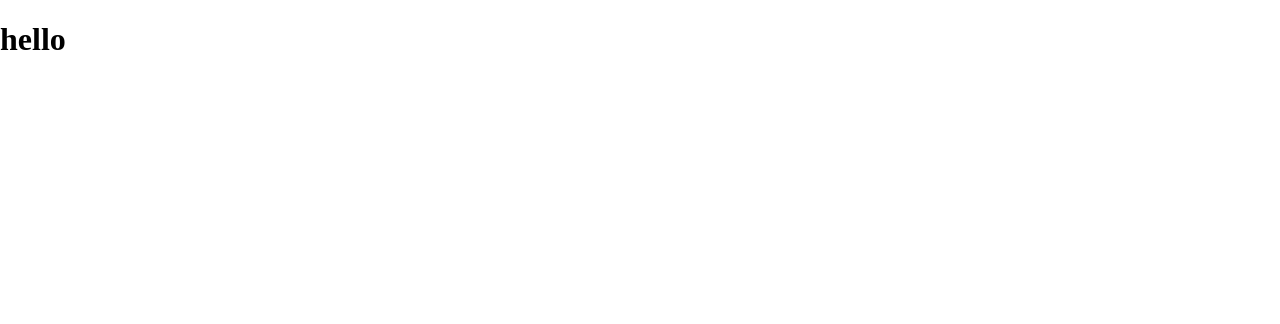
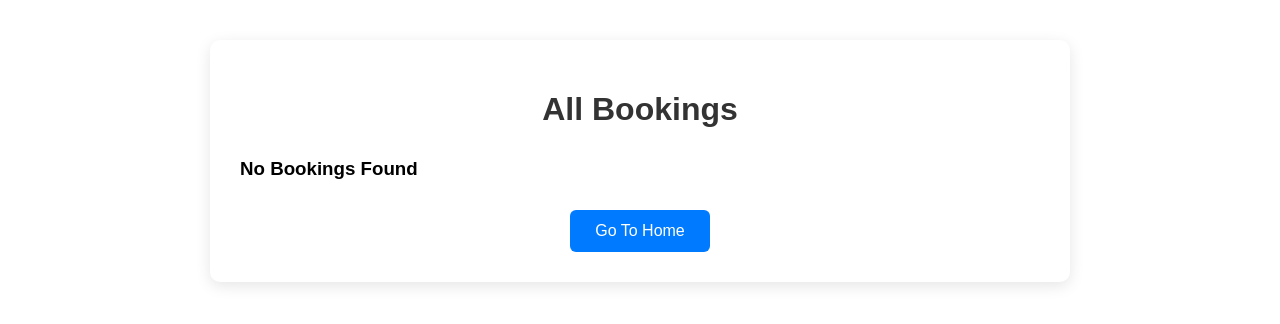
Before and after one commit to Taruari/car, a React (Vite) app: page /bookings in a window 1280 px wide. Shown: the top 324 px of the page. Built offline with nearby package versions, Linux system fonts and the light colour scheme.

Commit message:
booking part

```diff
--- a/src/App.jsx
+++ b/src/App.jsx
@@ -5,7 +5,7 @@ import { Home } from "./Home";
 import { About } from "./About";
 import { Hotels } from "./Hotels";
 import { Login } from "./Login";
-import { MyBookings } from "./Bookings";
+import { Bookings } from "./Bookings";
 import { Signup } from "./Signup";
 import { Contact} from "./Contact";
 import { Rooms} from "./Rooms";
@@ -23,13 +23,14 @@ function App() {
         <Route path="/about" element={<About />} />
         <Route path="/hotels" element={<Hotels />} />
         <Route path="/login" element={<Login />} />
-        <Route path="/bookings" element={<MyBookings />} />
+        <Route path="/bookings" element={<Bookings />} />
         <Route path="/signup" element={<Signup />} />
         <Route path="/contact" element={<Contact />} />
           <Route path="/rooms" element={<Rooms />} />
         <Route path="/rooms/2" element={<RoomsSecond/>} />
         <Route path="/rooms/3" element={<RoomsThird/>} />
         <Route path="/rooms/4" element={<RoomsFourth/>} />
+
       </Routes>
     </div>
   );
--- a/src/Bookings.jsx
+++ b/src/Bookings.jsx
@@ -1,10 +1,102 @@
-import "./index.css";
-import { BrowserRouter } from "react-router-dom";
+import { useLocation, useNavigate } from "react-router-dom";
+import { useEffect, useState } from "react";   // ⭐ ADDED useState
 
- export function MyBookings() {
-return (
-<div>
-<h1>hello</h1>
+export function Bookings(){
+
+const location = useLocation();
+const data = location.state;
+const navigate = useNavigate();
+
+/* ⭐ ADDED: state to store all bookings */
+const [bookings,setBookings] = useState(()=>{
+return JSON.parse(localStorage.getItem("bookings")) || [];
+});
+
+function formatDate(date){
+return new Date(date).toLocaleDateString("en-GB");
+}
+
+/* ⭐ MODIFIED: useEffect to save booking and update list */
+useEffect(()=>{
+
+if(data){   // ⭐ ADDED safety check
+
+const { hotel, room, searchData } = data;
+
+const newBooking = {
+id: Date.now(),
+hotel,
+room,
+searchData
+};
+
+/* ⭐ ADDED: merge old bookings + new booking */
+const updatedBookings = [...bookings,newBooking];
+
+/* ⭐ ADDED: update state */
+setBookings(updatedBookings);
+
+/* ⭐ ADDED: save to localStorage */
+localStorage.setItem(
+"bookings",
+JSON.stringify(updatedBookings)
+);
+
+}
+
+// eslint-disable-next-line
+},[]);
+
+return(
+
+<div className="booking-container">
+
+<h1>All Bookings</h1>  {/* ⭐ MODIFIED title */}
+
+{/* ⭐ ADDED: show message if no bookings */}
+{bookings.length === 0 ? (
+<h3>No Bookings Found</h3>
+) : (
+
+/* ⭐ MODIFIED: show all bookings from state */
+bookings.map(b=>(
+<div className="booking-card" key={b.id}>
+
+<h2>{b.hotel?.name}</h2>
+
+<p><b>Location:</b> {b.hotel?.location}</p>
+
+<p><b>Room:</b> {b.room?.name}</p>
+
+<img
+src={b.room?.images[0]}
+alt={b.room?.name}
+width="200"
+/>
+
+<p><b>Check-in:</b> {formatDate(b.searchData?.checkin)}</p>
+
+<p><b>Check-out:</b> {formatDate(b.searchData?.checkout)}</p>
+
+<p><b>Guests:</b> {b.searchData?.guests}</p>
+
 </div>
-  );
+))
+
+)}
+
+<div className="booking-actions">
+
+<button
+className="home-btn"
+onClick={()=>navigate("/")}>
+Go To Home
+</button>
+
+</div>
+
+</div>
+
+)
+
 }
--- a/src/Hotels.jsx
+++ b/src/Hotels.jsx
@@ -70,9 +70,9 @@ const hotels = [
              <span className="price">₹{hotel.price}/night</span>
               <span className="rating">⭐ {hotel.rating}</span>
                    </div>
-                 <Link to="/rooms" state={{ hotel }}>
-                     <button className="book-btn">View Rooms</button>
-                    </Link>
+                <Link to="/rooms" state={{ hotel: hotel, searchData: searchData }}>
+                 <button className="book-btn">View Rooms</button>
+                 </Link>
                   </div>
                     </div>
                   ))
--- a/src/Rooms.jsx
+++ b/src/Rooms.jsx
@@ -1,11 +1,12 @@
 import "./index.css";
-import { useLocation } from "react-router-dom";
+import { useLocation, useNavigate} from "react-router-dom";
 
 export function Rooms(){
 
 const location = useLocation();
 const hotel = location.state?.hotel;
-
+const navigate = useNavigate();
+const searchData = location.state?.searchData;
 const roomsData = {
 
 Goa:[
@@ -135,7 +136,21 @@ return(
 
 </div>
 
-<button className="book-btn1">Book Now</button>
+<button
+  className="book-btn1"
+  onClick={() =>{
+     alert("✅ Booking Successful! Your room has been reserved.");
+    navigate("/bookings", {
+      state: {
+        hotel: hotel,
+        room: room,
+        searchData: searchData
+      }
+    })
+  }}
+>
+  Book Now
+</button>
 
 </div>
 
--- a/src/index.css
+++ b/src/index.css
@@ -450,3 +450,68 @@ padding-top:10px;
 .search-again:hover{
   background:#1a5fd1;
 }
+
+
+/* booking page */
+
+
+.booking-container{
+  max-width: 800px;
+  margin: 40px auto;
+  padding: 30px;
+  background: #ffffff;
+  border-radius: 10px;
+  box-shadow: 0 4px 15px rgba(0,0,0,0.1);
+  font-family: Arial, Helvetica, sans-serif;
+}
+
+.booking-container h1{
+  text-align: center;
+  margin-bottom: 30px;
+  color: #333;
+}
+
+.booking-container h2{
+  margin-top: 20px;
+  color: #444;
+  border-bottom: 2px solid #eee;
+  padding-bottom: 5px;
+}
+
+.booking-container p{
+  font-size: 16px;
+  margin: 8px 0;
+  color: #555;
+}
+
+.booking-container img{
+  margin-top: 15px;
+  border-radius: 8px;
+  width: 100%;
+  max-width: 350px;
+  display: block;
+}
+
+.booking-container b{
+  color: #000;
+}
+
+.booking-actions{
+margin-top:30px;
+text-align:center;
+}
+
+.home-btn{
+background:#007bff;
+color:white;
+border:none;
+padding:12px 25px;
+font-size:16px;
+border-radius:6px;
+cursor:pointer;
+transition:0.3s;
+}
+
+.home-btn:hover{
+background:#0056b3;
+}
```
